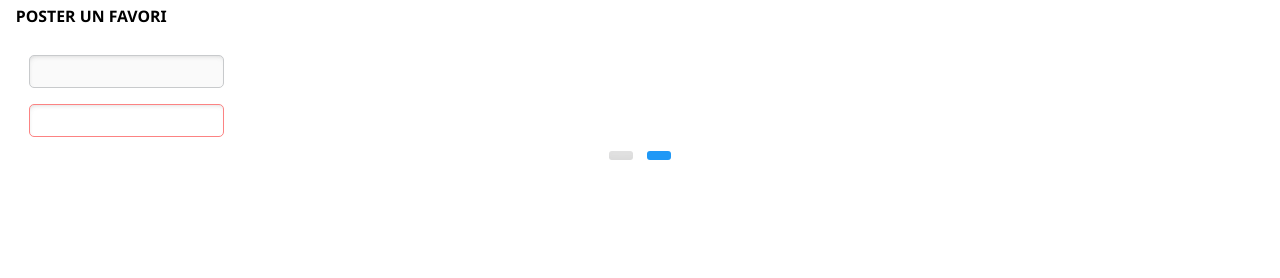
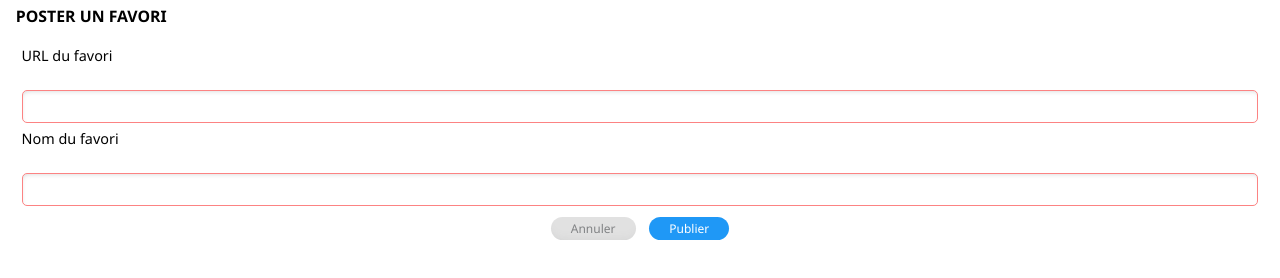
Before and after one commit to Qwant/firefox-extension, a website: page data/bookmark/bmpopup.html in a window 1280 px wide. Drawn offline with Linux system fonts and the light colour scheme.

Commit message:
Addressed comments about bookmarks dialog design

```diff
--- a/data/bookmark/bmpopup.css
+++ b/data/bookmark/bmpopup.css
@@ -43,6 +43,17 @@ h1 {
     text-transform: uppercase;
 }
 
-#bookmark-panel th {
-    text-align: right;
+#bookmark-form > div {
+    display:flex;
+    flex-direction:column;
 }
+
+#bookmark-form > div.buttons-footer {
+    display:block;
+    text-align:center;
+}
+
+#url-field,
+#name-field {
+    flex: 1 1 auto;
+}
--- a/data/bookmark/bmpopup.html
+++ b/data/bookmark/bmpopup.html
@@ -19,19 +19,17 @@
         </div>
         <div id="bookmark-panel">
             <form id="bookmark-form">
-                <table>
-                    <tr>
-                        <th><label for="url-field" data-l10n-id="bookmark.popup.url.label"></label></th>
-                        <td><input id="url-field" name="url" type="text" disabled required="true"/></td>
-                    </tr>
-                    <tr>
-                        <th><label for="name-field" data-l10n-id="bookmark.popup.name.label"></label></th>
-                        <td><input id="name-field" type="text"name="name" required="true" /></td>
-                    </tr>
-                </table>
-                <div style="text-align: center;">
-                    <button id="btn-cancel" class="button button-grey" data-l10n-id="label.cancel" type="button"></button>
-                    <button id="btn-submit" class="button button-blue" data-l10n-id="label.submit" type="button"></button>
+                <div>
+                    <label for="url-field" data-l10n-id="bookmark.popup.url.label">URL du favori</label><br/>
+                    <input id="url-field" name="url" type="text" required="true"/>
+                </div>
+                <div>
+                    <label for="name-field" data-l10n-id="bookmark.popup.name.label">Nom du favori</label><br/>
+                    <input id="name-field" type="text"name="name" required="true" />
+                </div>
+                <div class="buttons-footer">
+                    <button id="btn-cancel" class="button button-grey" data-l10n-id="label.cancel" type="button">Annuler</button>
+                    <button id="btn-submit" class="button button-blue" data-l10n-id="label.submit" type="button">Publier</button>
                 </div>
             </form>
         </div>
--- a/data/common.css
+++ b/data/common.css
@@ -19,14 +19,14 @@ body > div {
 .button {
     -moz-appearance: none;
     display: inline-block;
-    line-height: 28px;
-    padding: 4px 12px 5px;
+    /*line-height: 28px;*/
+    padding: 3px 20px;
     margin: 5px;
     background-color: rgba(128,130,132,.1);
-    border-radius: 3px;
+    border-radius: 20px;
     transition: all .3s ease 0s;
     color: #6D6C6C;
-    font-size: 14px;
+    font-size: 12px;
     cursor: pointer;
     vertical-align: top;
     white-space: nowrap;
@@ -68,15 +68,17 @@ body > div {
     background-color:#228bea;
     color: white;
     text-align:center;
-    padding: 0.5em 2em;
+    padding: 3px 20px;
     font-weight:bold;
     margin:1em 1em;
+    cursor: pointer;
 }
 
 .fakelink {
     border: 0px transparent;
     background-color:transparent;
     text-align:center;
+    cursor: pointer;
 }
 
 .fakelink::before {
--- a/data/main/mainpopup.css
+++ b/data/main/mainpopup.css
@@ -65,6 +65,7 @@ h3 {
     background-position: 0.5em center;
     background-repeat: no-repeat;
     margin: 0.5em;
+    cursor: pointer;
 }
 #add-favorite {
     background-image: url(../img/etoile_mini.png);
--- a/data/main/mainpopup.js
+++ b/data/main/mainpopup.js
@@ -43,6 +43,7 @@ self.port.on("show", function(options) {
     document.getElementById('add-note').disabled = !options.canAddNote;
     document.getElementById('add-favorite').disabled = !options.canAddFavorite;
     document.getElementById('show-notes').disabled = ! options.isAuthenticated;
+    console.log(options)
 });
 
 self.port.on("auth-state", function(options) {
@@ -100,7 +101,7 @@ var authForm = {
             status = 'error';
         }
         this.divPanel.setAttribute('class', status);
-        this.fieldLogin.value = '';
+        //this.fieldLogin.value = '';
         this.fieldPassword.value = '';
         if (status == this.SHOW_FORM) {
             this.fieldLogin.focus();
--- a/locale/fr-FR.json
+++ b/locale/fr-FR.json
@@ -48,9 +48,9 @@
     "boardnote.error.board.private": "Impossible d'accéder au carnet : il est privé",
 
     "bookmark.toolbarbutton.label": "Poster un favori",
-    "bookmark.popup.title": "Poster un favori",
-    "bookmark.popup.url.label": "URL :",
-    "bookmark.popup.name.label": "Nom :",
+    "bookmark.popup.title": "Ajouter un favori",
+    "bookmark.popup.url.label": "URL du favori",
+    "bookmark.popup.name.label": "Nom du favori",
     "bookmark.popup.loading":"Chargement en cours, veuillez patienter",
     "bookmark.popup.saving":"Enregistrement en cours, veuillez patienter",
     "bookmark.error.create.favorite": "Un problème est apparu lors de la création du favori",
```
Also changed, not shown: locale/en-US.json (+4 -4 lines), lib/bookmarks.js.
